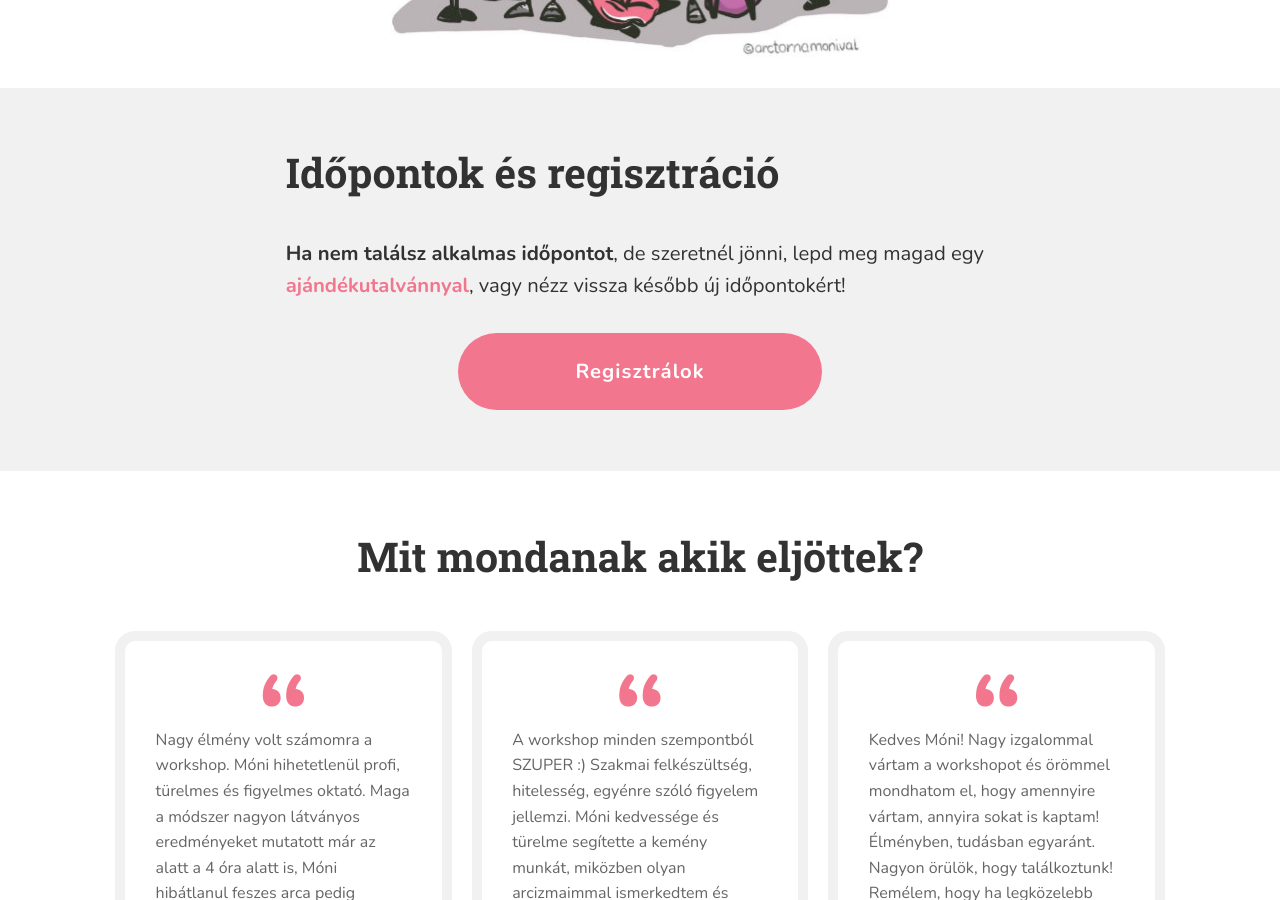
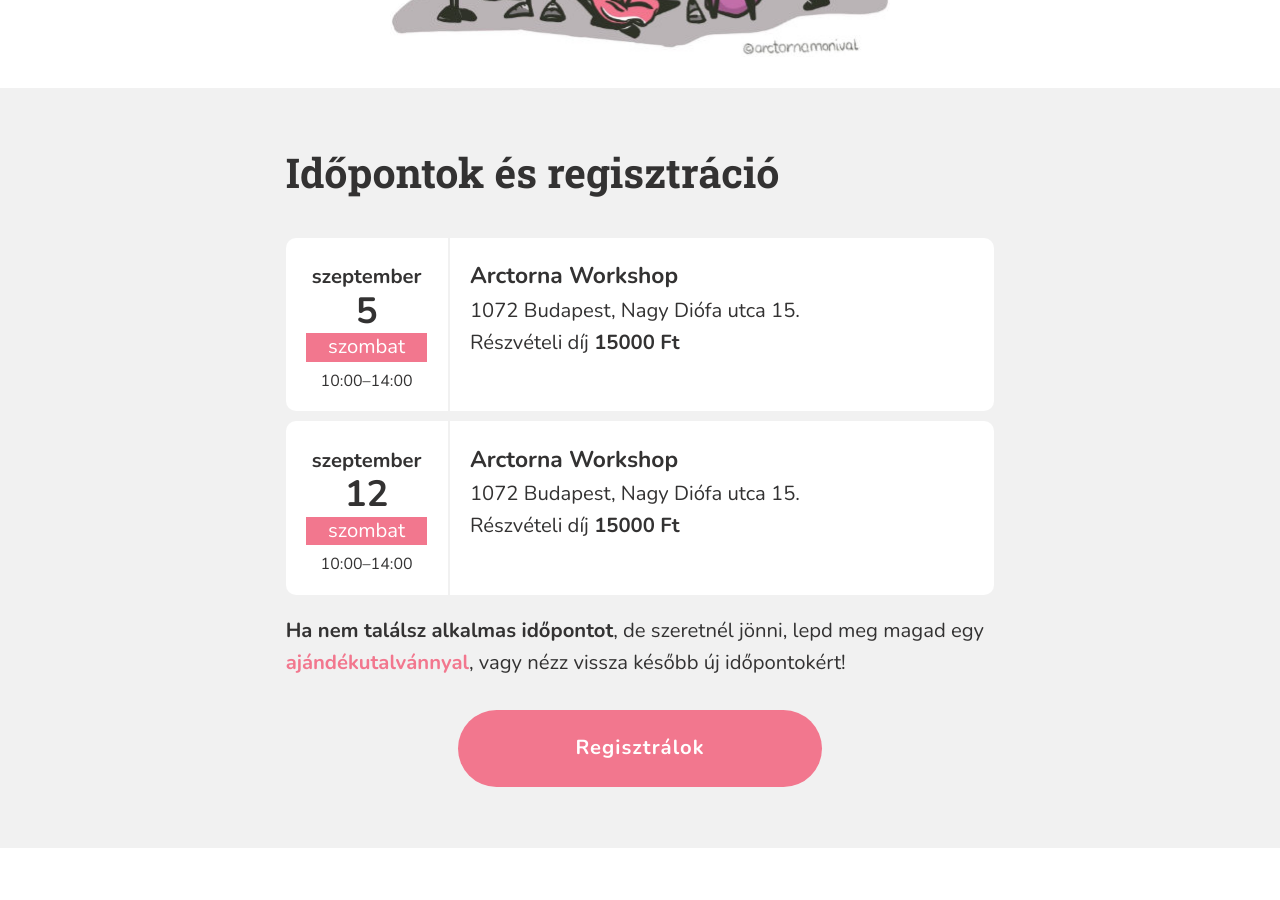
Before and after one commit to monikamudra/arctorna, a Jekyll site: the page built from workshop.md, in a window 1280 px wide and 900 px high, scrolled down 2093 px. Built offline with Jekyll 4.4.1, drawn with Linux system fonts in a browser that asks for light colours.

Commit message:
Update workshop events

```diff
--- a/_data/workshop.yaml
+++ b/_data/workshop.yaml
@@ -18,15 +18,21 @@ events:
   #   link: "https://link.to/the-event"
   #   description: >-
   #     Arctorna workshop Mónival
-  - date: 2020-8-16-T10:00
-    start: "10:00"
-    end: "14:00"
-    title: Arctorna Workshop
-    address: 1132 Budapest, Visegrádi utca 6.
-    full: true
   - date: 2020-8-29-T10:00
     start: "10:00"
     end: "14:00"
     title: Arctorna Workshop
     address: 1132 Budapest, Visegrádi utca 6.
     full: true
+  - date: 2020-9-5-T10:00
+    start: "10:00"
+    end: "14:00"
+    title: Arctorna Workshop
+    address: 1072 Budapest, Nagy Diófa utca 15.
+    full: false
+  - date: 2020-9-12-T10:00
+    start: "10:00"
+    end: "14:00"
+    title: Arctorna Workshop
+    address: 1072 Budapest, Nagy Diófa utca 15.
+    full: false
```
